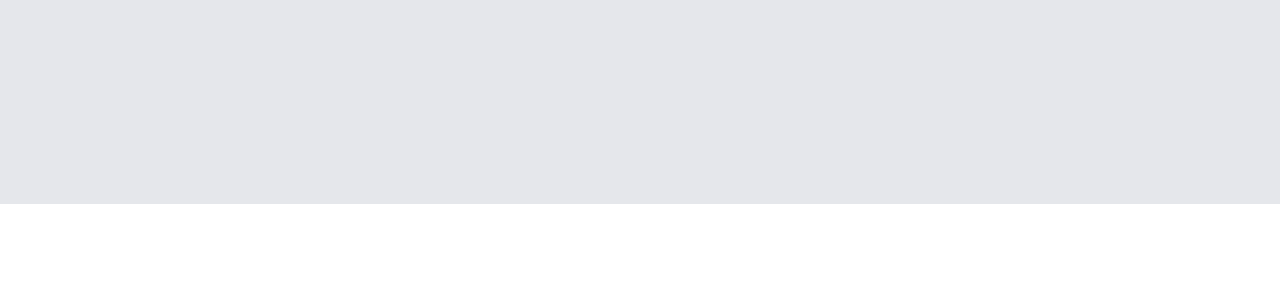
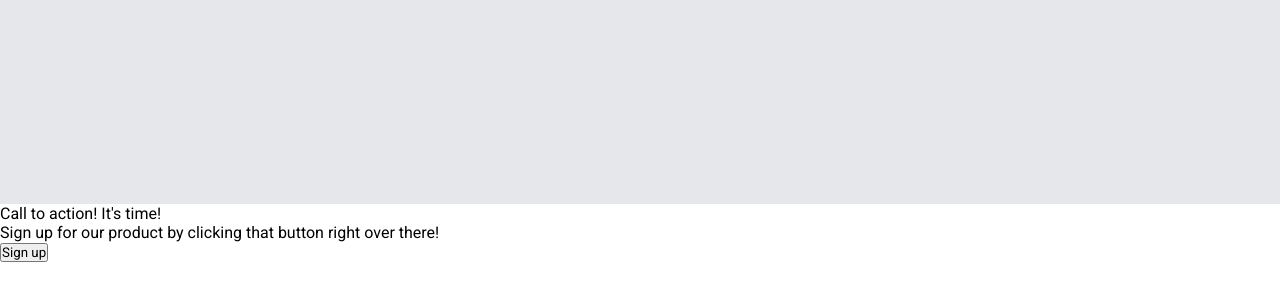
Before and after one commit to MightyRavenDark88/project-landing-page, a plain HTML site: page index.html in a window 1280 px wide. Shown: the part 2504-2804 px from the top of the page. Drawn offline with Linux system fonts and the light colour scheme.

Commit message:
Add advertisment section framework and elements

```diff
--- a/index.html
+++ b/index.html
@@ -75,7 +75,17 @@
             </div>
         </div>
     </div>
-    <div class="advertisement"></div>
+    <div class="advertisement">
+        <div class="ad-section">
+            <div class="ad-box">
+                <div class="ad-box-text">
+                    <div class="ad-box-text-header">Call to action! It's time!</div>
+                    <div class="ad-box-text-body">Sign up for our product by clicking that button right over there!</div>
+                </div>
+                <button class="add-button">Sign up</button>
+            </div>
+        </div>
+    </div>
     <div class="footer"></div>
 </body>
 </html>
```
